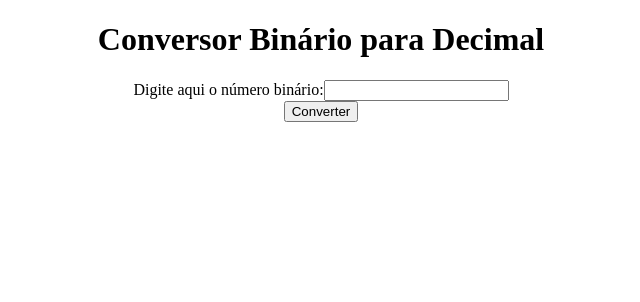
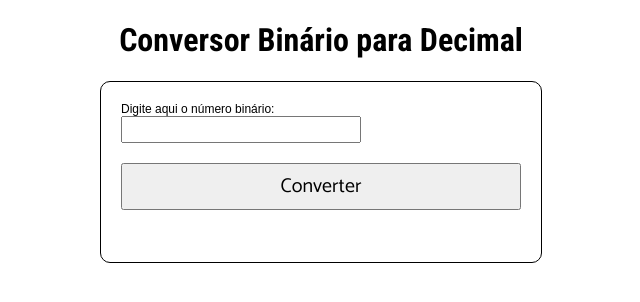
Before and after one commit to Elielson77/binary_conversor, a React (Vite) app: page / in a window 1280 px wide. Shown: the top 302 px of the page, without its empty margins (319-959 px from the left). Built offline with nearby package versions, Linux system fonts and the light colour scheme.

Commit message:
add styles

```diff
--- a/src/App.css
+++ b/src/App.css
@@ -1,7 +1,6 @@
+@import url('https://fonts.googleapis.com/css2?family=Roboto+Condensed:wght@400;700&display=swap');
+
 .App{
+  font-family: 'Roboto Condensed', sans-serif;
   text-align: center;
 }
-
-.Toastify__toast-container {
-  width: 200px;
-}
--- a/src/App.jsx
+++ b/src/App.jsx
@@ -4,6 +4,8 @@ import { ToastContainer } from 'react-toastify';
 import 'react-toastify/dist/ReactToastify.css';
 
 function App() {
+
+
 
   return (
     <div className="App">
--- a/src/components/BinaryToDecimal/index.jsx
+++ b/src/components/BinaryToDecimal/index.jsx
@@ -1,4 +1,5 @@
 import React, { useState } from "react";
+import './style.css'
 import { toast } from "react-toastify";
 
 
@@ -33,16 +34,16 @@ const BinaryToDecimal = () => {
 
 
   return (
-    <>
-      <div className="input-container">
-        <label>
+    <div className="input-container">
+      <div className="input">
+        <label style={{display: 'flex', flexDirection: 'column', alignItems: 'flex-start'}}>
           Digite aqui o número binário:
           <input type="number" onChange={e => setBinaryNumber(e.target.value)} />
         </label>
         <div className="resultado">{decimalNumber}</div>
       </div>
       <button onClick={() => binaryToDecimal(binaryNumber)}>Converter</button>
-    </>
+    </div>
 
   )
 }
--- a/src/components/BinaryToDecimal/style.css
+++ b/src/components/BinaryToDecimal/style.css
@@ -0,0 +1,40 @@
+@import url('https://fonts.googleapis.com/css2?family=Catamaran:wght@400;700&display=swap');
+
+.input-container{
+  margin: 10px auto;
+  padding: 20px;
+  max-width: 400px;
+  height: 140px;
+  border: 1px solid black;
+  border-radius: 10px;
+  display: flex;
+  flex-direction: column;
+}
+
+.input{
+  display: flex;
+  justify-content: space-between;
+}
+
+button{
+  font-family: 'Catamaran', sans-serif;
+  font-size: 20px;
+  margin-top: 20px;
+  padding: 5px 20px;
+}
+
+label{
+  font-family: Arial, Helvetica, sans-serif;
+  font-size: 12px;
+}
+
+input{
+  font-size: 1.5em;
+}
+
+.resultado{
+  font-family: 'Catamaran', sans-serif;
+  font-weight: bold;
+  width: 40%;
+  font-size: 2.5em;
+}
```
